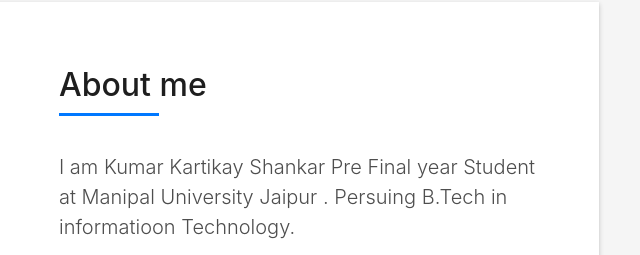
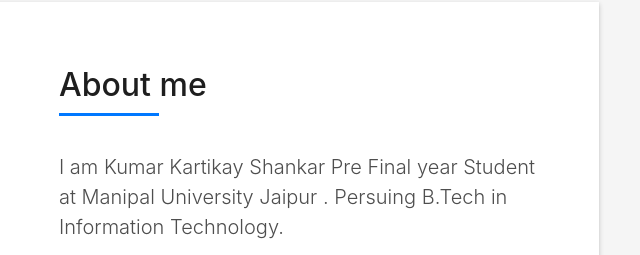
Before and after one commit to KumarkartikayShankar/kumar, a plain HTML site: page index.html in a window 1280 px wide. Shown: the part 862-1117 px from the top of the page, 596-1236 px from the left. Drawn offline with Linux system fonts and the light colour scheme; files whose address does not match are found by name.

Commit message:
Spelling update index.html

```diff
--- a/index.html
+++ b/index.html
@@ -161,7 +161,7 @@
                     </h5>
                   </div>
                   <p class="lead">
-                    I am Kumar Kartikay Shankar Pre Final year Student at Manipal University Jaipur . Persuing B.Tech in informatioon Technology.
+                    I am Kumar Kartikay Shankar Pre Final year Student at Manipal University Jaipur . Persuing B.Tech in Information Technology.
                   </p>
                   <p class="lead">
                     I am Flutter Developer intern at Gola india, Three time deans List Awardee For Getting 9.5+ GPA .
```
